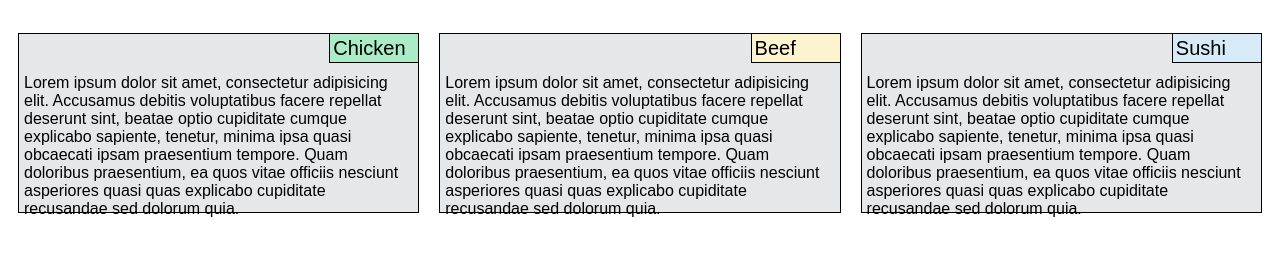
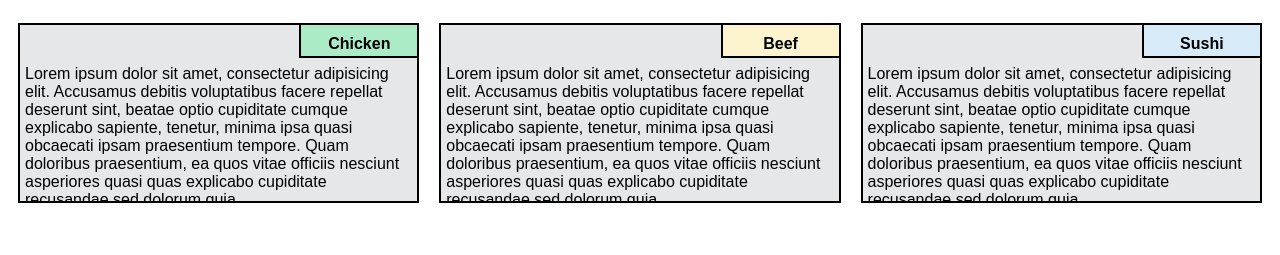
Before and after one commit to MaximNlandu/coursera-course, a plain HTML site: page module2-solution/index.html in a window 1280 px wide. Shown: the part 61-316 px from the top of the page. Drawn offline with Linux system fonts and the light colour scheme.

Commit message:
last touches

```diff
--- a/module2-solution/styles.css
+++ b/module2-solution/styles.css
@@ -9,7 +9,7 @@ body {
 }
 h1 {
 	text-align: center;
-	margin-bottom:20px;
+	margin-bottom:10px;
 
 }
 
@@ -18,44 +18,47 @@ h1 {
 
 }
 p {
-	padding:5px;
-	padding-top:40px;
+	padding:40px 5px 5px 5px;
 	height:180px;
 	margin-left: 10px;
 	margin-right: 10px;
-	border:1px solid black;
+	border:2px solid black;
+	overflow:hidden;
 	background-color: #E5E7E9;
 
 }
 
 #Chicken {
-	position:absolute;
-	top:-4px;
-	right:0px;
-	padding:3px;
-	height:30px;
-	width:90px;
-	font-size: 20px;
+    position: absolute;
+    top: 0;
+    right: 0;
+    font-weight: bold;
+    height: 35px;
+    width: 120px;
+    padding: 10px;
+    text-align: center;
 	background-color:#ABEBC6;
 }
 #Beef {
-	position:absolute;
-	top:-4px;
-	right:0px;
-	padding:3px;
-	height:30px;
-	width:90px;
-	font-size: 20px;
+    position: absolute;
+    top: 0;
+    right: 0;
+    font-weight: bold;
+    height: 35px;
+    width: 120px;
+    padding: 10px;
+    text-align: center;
 	background-color:#FCF3CF ;
 }
 #Sushi {
-	position:absolute;
-	top:-4px;
-	right:0px;
-	padding:3px;
-	height:30px;
-	width:90px;
-	font-size: 20px;
+	position: absolute;
+	top: 0;
+	right: 0;
+	height: 35px;
+	width: 120px;
+	padding: 10px;
+	font-weight: bold;
+	text-align: center;
 	background-color:#D6EAF8;
 }
 /*Desktop styling*/
```
